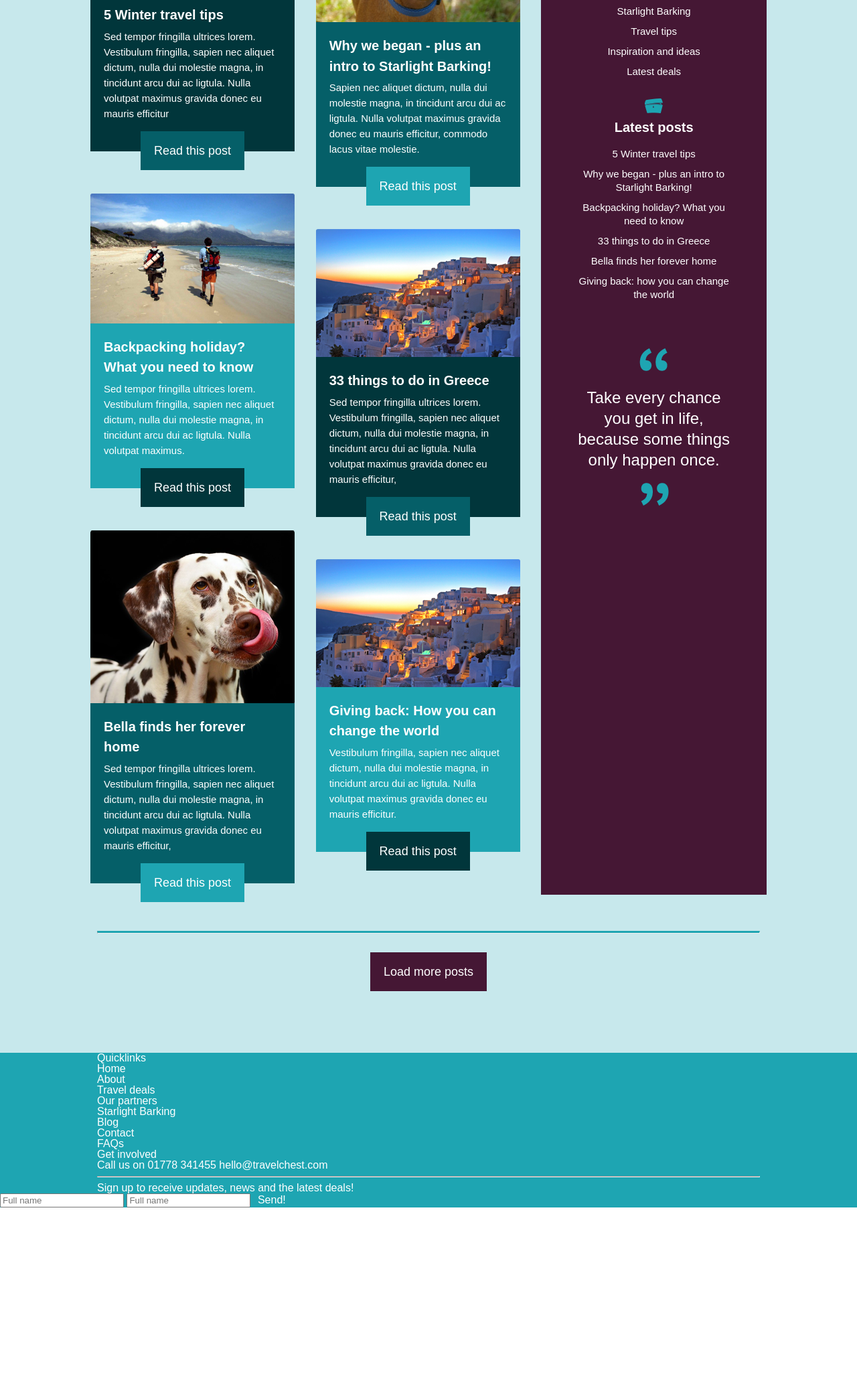
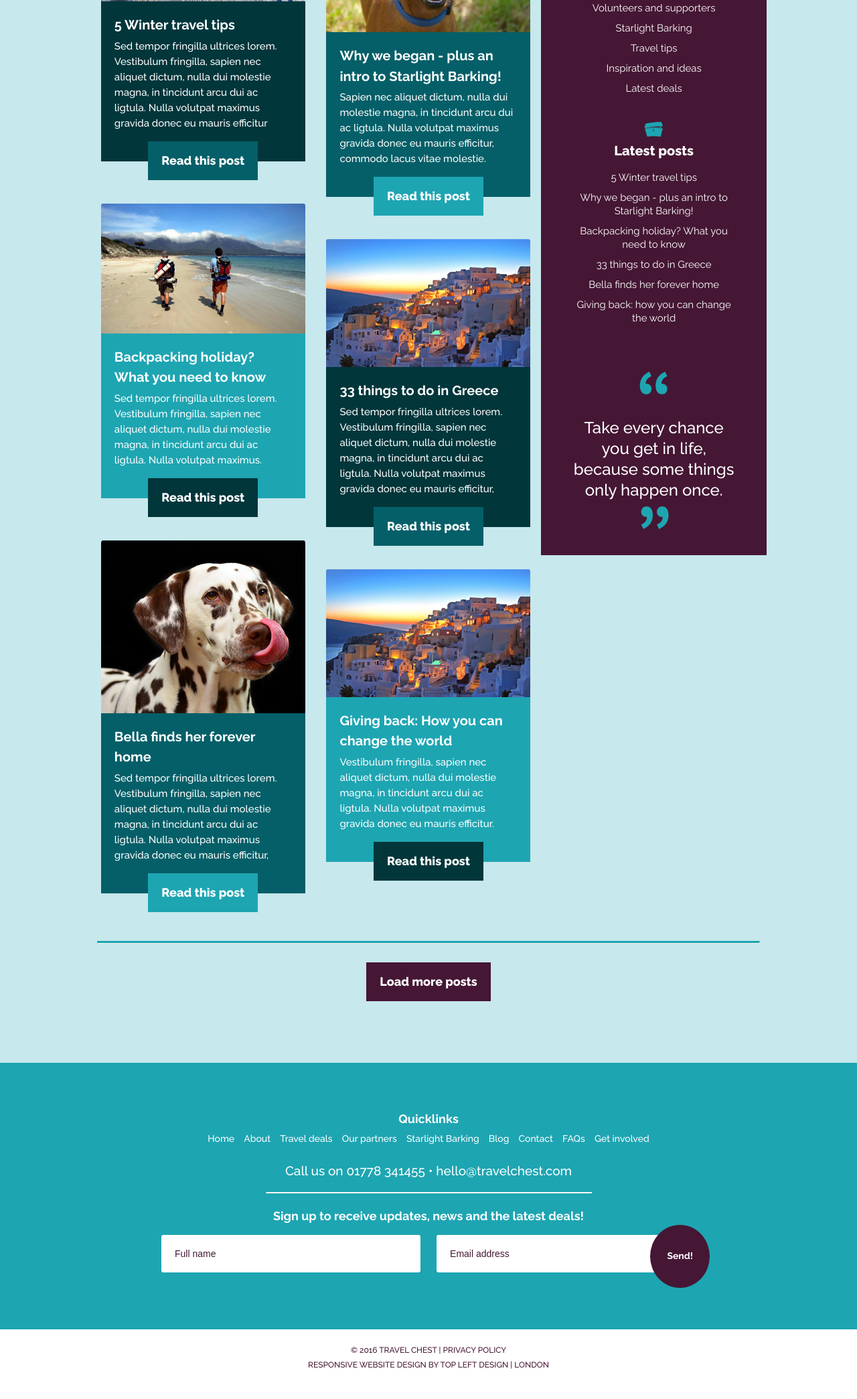
Before and after one commit to Gintez/travel-chest-blog, a plain HTML site: page index.html in a window 1280 px wide. Shown: the part 581-2670 px from the top of the page at 67% size. Before the commit the page ends 2384 px from the top, so only its background shows below. Drawn offline with Linux system fonts and the light colour scheme.

Commit message:
Add desktop layout

```diff
--- a/index.html
+++ b/index.html
@@ -5,6 +5,7 @@
   <meta name="viewport" content="width=device-width, initial-scale=1.0, user-scalable=yes"/>
   <title>Travel chest blog</title>
   <link rel="stylesheet" href="./main.css">
+  <link rel="stylesheet" type="text/css" href="http://fonts.googleapis.com/css?family=Raleway:400,100,200,300,500,600,800,700,900" />
 </head>
 <body>
   <header class="main-header">
@@ -45,7 +46,7 @@
         <p class="intro-text">Duis auctor ultricies sapien pellentesque tincidunt. Duis dictum ante at orci ultrices, eget sollicitudin libero pellentesque amet eget.</p>
       </div>
       <div class="row">
-        <div class="col col-xs-12 col-lg-4">
+        <div class="col col-xs-12 col-md-6 col-lg-4">
           <section class="post-wrapper">
             <img src="./images/image.png" width="305px" height="175px">
             <div class="post-text-wrapper post-dark-green">
@@ -77,7 +78,7 @@
             </div>
           </section>
         </div>
-        <div class="col col-xs-12 col-lg-4">
+        <div class="col col-xs-12 col-md-6 col-lg-4">
           <section class="post-wrapper">
             <img src="./images/image-2.png" width="305px" height="221px">
             <div class="post-text-wrapper post-green">
@@ -109,7 +110,7 @@
             </div>
           </section>
         </div>
-        <div class="col col-xs-12 col-lg-4">
+        <div class="col col-xs-12 col-md-12 col-lg-4">
           <aside class="aside-wrapper">
             <div class="aside-block">
               <img src="./images/chest-icon.png">
@@ -145,16 +146,17 @@
         </div>
 
       </div>
-      <hr class="break-line">
+      <hr class="content-breakline">
       <div class="load-button-wrapper">
         <button class="button load-button">Load more posts</button>
       </div>
     </div>
   </main>
-  <footer class="main-footer">
+  <footer>
+    <div class="main-footer">
       <div class="container">
-      <div>Quicklinks</div>
         <nav class="footer-nav">
+          <div class="footer-title">Quicklinks</div>
           <ul>
             <li><a href="#">Home</a></li>
             <li><a href="#">About</a></li>
@@ -167,15 +169,21 @@
             <li><a href="#">Get involved</a></li>
           </ul>
         </nav>
-      <div>Call us on 01778 341455 hello@travelchest.com</div>
-      <hr>
-      <div>Sign up to receive updates, news and the latest deals!</div>
+        <div class="footer-info-text">Call us on 01778 341455 &bull; hello@travelchest.com</div>
+        <hr class="footer-breakline">
+        <div class="footer-title">Sign up to receive updates, news and the latest deals!</div>
+        <form class="footer-form-wrapper">
+          <input class="footer-input" type="text" placeholder="Full name">
+          <input class="footer-input" type="text" placeholder="Email address">
+          <button class="button footer-form-button">Send!</button>
+        </form>
       </div>
-    <form>
-      <input type="text" placeholder="Full name">
-      <input type="text" placeholder="Full name">
-      <button class="footer-form-button">Send!</button>
-    </form>
+    </div>
+    <div class="footer-secondary">
+      <p>© 2016 Travel Chest  |  Privacy policy</p>
+      <p>Responsive Website design by Top Left Design | LOndon</p>
+    </div>
   </footer>
+
 </body>
 </html>
--- a/main.css
+++ b/main.css
@@ -222,13 +222,19 @@ img {
 
 /*BASE*/
 
+body {
+  font-family: Raleway;
+}
+
 .button {
   font-size: 18px;
   padding: 20px;
   color: white;
+  border: none;
+  font-weight: 800;
 }
 
-.break-line {
+.content-breakline {
   border-top: 3px solid #1ea5b2;
 }
 
@@ -245,6 +251,7 @@ img {
 .main-nav {
   float: right;
   padding-top: 86px;
+  height: 25px;
 }
 
 .main-nav li {
@@ -252,8 +259,7 @@ img {
   margin-left: 10px;
   padding-bottom: 3px;
   font-size: 14.8px;
-  font-weight: bold;
-  line-height: 17.76px;
+  font-weight: 600;
 }
 
 .main-nav li:hover {
@@ -274,6 +280,7 @@ img {
 
 section {
   max-width: 680px;
+  margin: auto;
 }
 
 .load-button-wrapper {
@@ -289,16 +296,21 @@ section {
 
 .intro-wrapper {
   text-align: center;
+  max-width: 700px;
+  margin: auto;
+  padding-bottom: 15px;
 }
 
 .intro-title {
   padding-top: 80px;
   font-size: 30px;
+  font-weight: 600;
   color: #1ea5b2;
 }
 
 .intro-text {
   font-size: 19px;
+  font-weight: 300;
   margin: auto;
   padding: 30px 0;
   color: #1b1b1b;
@@ -320,7 +332,7 @@ section {
 
 .post-title {
   font-size: 20px;
-  font-weight: bold;
+  font-weight: 700;
   line-height: 30.52px;
   padding-bottom: 5px;
 }
@@ -328,6 +340,7 @@ section {
 .post-text {
   font-size: 15px;
   line-height: 23px;
+  font-weight: 500;
 }
 
 .post-dark-green {
@@ -367,17 +380,18 @@ section {
   text-align: center;
   color: white;
   height: 1522px;
-  padding: 0 50px;
+  padding: 0 45px;
 }
 
 .aside-block {
-  padding-top: 30px;
+  padding-top: 40px;
 }
 
 .aside-block li {
   padding-top: 10px;
   font-size: 15px;
   line-height: 20px;
+  font-weight: 400;
 }
 
 .aside-title {
@@ -385,7 +399,7 @@ section {
   line-height: 17.9px;
   padding-top: 10px;
   padding-bottom: 10px;
-  font-weight: bold;
+  font-weight: 800;
 }
 
 .quote-wrapper {
@@ -397,6 +411,7 @@ section {
   line-height: 31px;
   position: relative;
   top: -180px;
+  font-weight: 500;
 }
 
 /*FOOTER*/
@@ -404,4 +419,104 @@ section {
 .main-footer {
   background-color: #1ea5b2;
   color: white;
+  text-align: center;
+  padding: 70px 0;
 }
+
+.footer-nav li {
+  display: inline-block;
+  margin: 5px;
+  font-size: 14px;
+  line-height: 23px;
+  padding-bottom: 20px;
+  font-weight: 500;
+}
+
+.footer-title {
+  font-size: 18px;
+  font-weight: 700;
+  line-height: 17px;
+  padding: 5px;
+}
+
+.footer-info-text {
+  font-size: 19px;
+  line-height: 23px;
+  font-weight: 500;
+}
+
+.footer-form-wrapper {
+  position: relative;
+}
+
+.footer-form-button {
+  background-color: #451734;
+  padding: 40px 25px;
+  font-size: 13.95px;
+  border-radius: 50%;
+  position: absolute;
+  right: 75px;
+  font-weight: 700;
+}
+
+.footer-input {
+  font-size: 14px;
+  padding: 20px;
+  width: 347px;
+  border-radius: 3px;
+  border: none;
+  color: #451734;
+  margin: 15px 10px;
+  font-weight: 500;
+}
+
+::-webkit-input-placeholder {
+  color: #451734;
+}
+:-moz-placeholder { /* Firefox 18- */
+  color: #451734;
+}
+
+::-moz-placeholder {  /* Firefox 19+ */
+  color: #451734;
+}
+
+:-ms-input-placeholder {
+  color: #451734;
+}
+
+.footer-breakline {
+  border-top: 1px solid white;
+  width: 485px;
+  margin-top: 20px;
+  margin-bottom: 20px;
+}
+
+.footer-secondary {
+  color: #451734;
+  font-size: 12px;
+  font-weight: 500;
+  text-transform: uppercase;
+  padding-top: 20px;
+  padding-bottom: 40px;
+  text-align: center;
+}
+
+.footer-secondary p {
+  padding: 5px;
+}
+
+@media (min-width: 740px) {
+  .aside-wrapper {
+    height: 1000px;
+  }
+
+  .quote-wrapper {
+    max-width: 300px;
+    margin: auto;
+  }
+
+  .quote-text {
+    top: -170px;
+  }
+}
```
Lines whose indentation alone changed are shown as unchanged.
